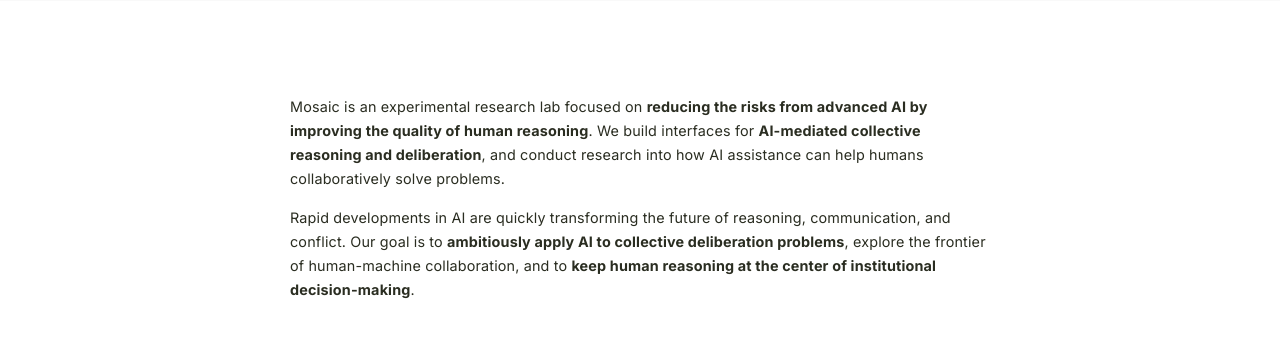
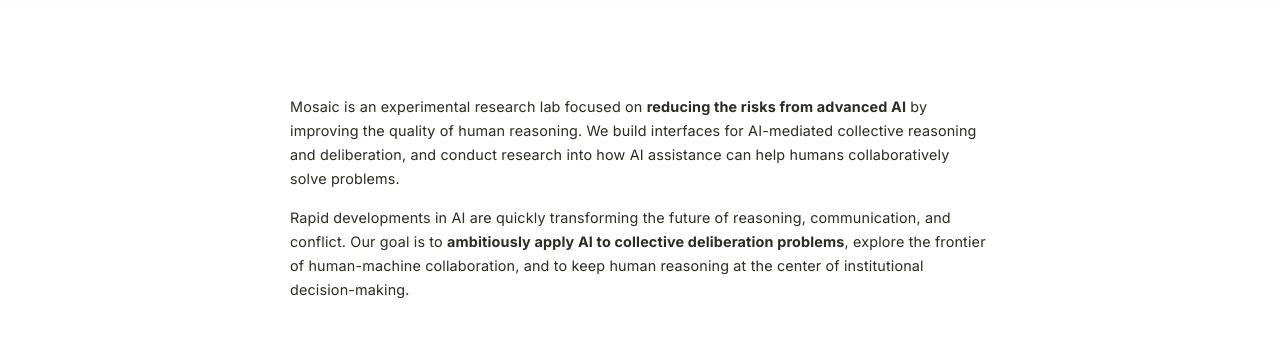
Before and after one commit to sofvanh/mosaic-labs-website, a plain HTML site: page index.html in a window 1280 px wide. Shown: the part 370-733 px from the top of the page. Drawn offline with Linux system fonts and the light colour scheme; grey boxes are pictures that could not be loaded.

Commit message:
Update bolding

```diff
--- a/index.html
+++ b/index.html
@@ -38,17 +38,16 @@
     <div class="margin-16px max-width-700">
         <div>
             <p>
-                Mosaic is an experimental research lab focused on <b>reducing the risks from advanced AI by improving
-                    the
-                    quality of human reasoning</b>. We build interfaces for <b>AI-mediated collective reasoning and
-                    deliberation</b>,
-                and conduct research into how AI assistance can help humans collaboratively solve problems.
+                Mosaic is an experimental research lab focused on <b>reducing the risks from advanced AI</b> by
+                improving the quality of human reasoning. We build interfaces for AI-mediated collective reasoning
+                and deliberation, and conduct research into how AI assistance can help humans collaboratively
+                solve problems.
             </p>
             <p>
                 Rapid developments in AI are quickly transforming the future of reasoning, communication, and conflict.
                 Our goal is to <b>ambitiously apply AI to collective deliberation problems</b>, explore the frontier of
-                human-machine collaboration, and to <b>keep human reasoning at the center of institutional
-                    decision-making</b>.
+                human-machine collaboration, and to keep human reasoning at the center of institutional
+                decision-making.
             </p>
         </div>
         <div class="sections" id="accordion">
```
